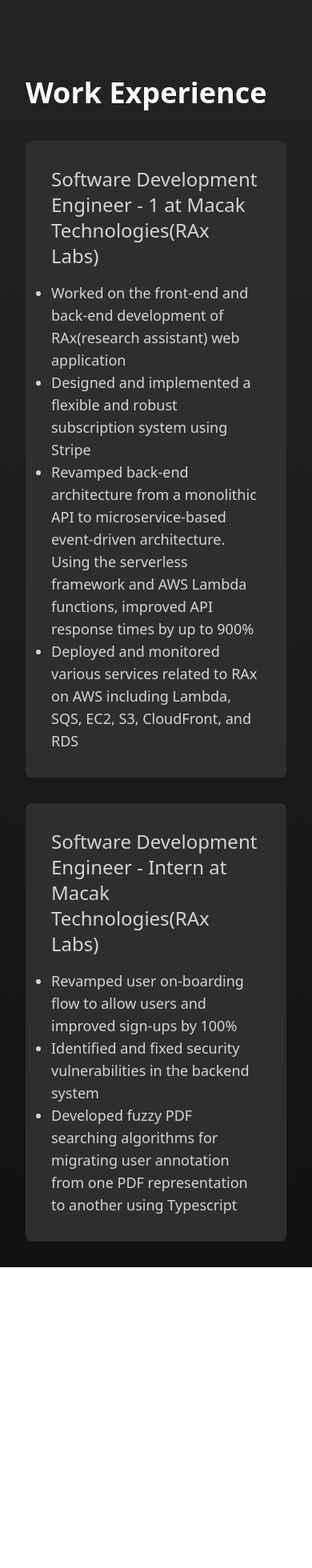
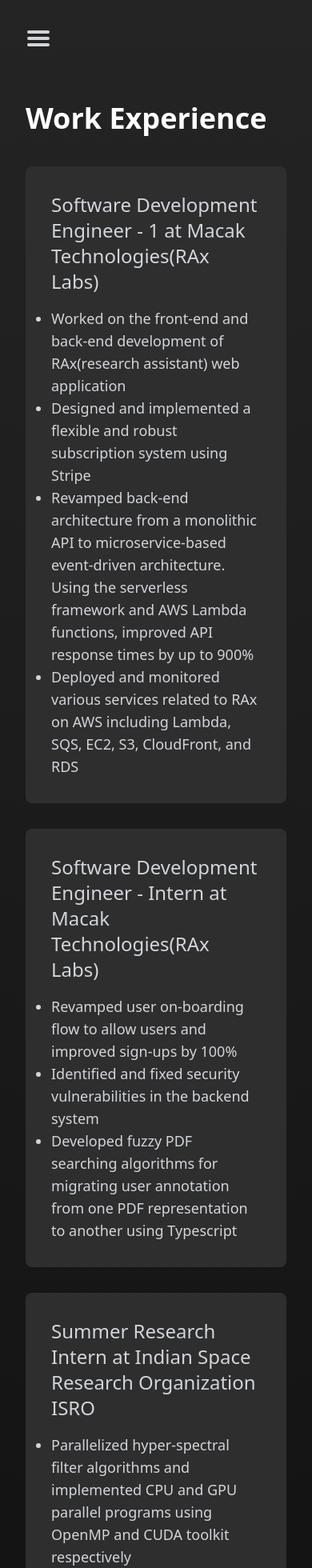
Before and after one commit to hetthakkar/portfolio, a Next.js app: page /work in a window 390 px wide. Shown: the top 1960 px of the page at 80% size. Before the commit the page ends 1584 px from the top, so only its background shows below. Built offline with nearby package versions, Linux system fonts and the light colour scheme.

Commit message:
add: mobile nav bar

```diff
--- a/components/Layout.tsx
+++ b/components/Layout.tsx
@@ -10,7 +10,7 @@
       </Head>
       <div className='page'>
         <NavBar />
-        {children}
+        <span id="current-page">{children}</span>
       </div>
     </div>
   )
--- /dev/null
+++ b/components/MenuIcon.tsx
@@ -0,0 +1,17 @@
+export const MenuIcon: React.FC<{
+  isOpen: boolean
+  onClick: () => void
+  className?: string
+}> = (props) => {
+  return props.isOpen ? (
+    <svg height={32} width={28} xmlns='http://www.w3.org/2000/svg' viewBox='0 0 96 96' {...props}>
+      <path
+        d='M96 14L82 0 48 34 14 0 0 14l34 34L0 82l14 14 34-34 34 34 14-14-34-34z'
+      />
+    </svg>
+  ) : (
+    <svg height={32} width={32} xmlns='http://www.w3.org/2000/svg' {...props}>
+      <path d='M4 10h24a2 2 0 000-4H4a2 2 0 000 4zm24 4H4a2 2 0 000 4h24a2 2 0 000-4zm0 8H4a2 2 0 000 4h24a2 2 0 000-4z' />
+    </svg>
+  )
+}
--- /dev/null
+++ b/components/MobileNavBar.tsx
@@ -0,0 +1,83 @@
+import { useEffect, useState } from 'react'
+import { MenuIcon } from './MenuIcon'
+import Link from 'next/link'
+import { motion } from 'framer-motion'
+export const MobileNavBar: React.FC = () => {
+  const [isOpen, setIsOpen] = useState<boolean>(false)
+
+  const closeMenu = () => {
+    setIsOpen(false)
+  }
+
+  useEffect(() => {
+    if (isOpen) {
+      document.body.style.overflow = 'hidden'
+      const page = document.getElementById('current-page');
+      if(page) {
+        page.classList.add('hidden')
+      }
+    } else {
+      document.body.style.overflow = 'unset'
+      const page = document.getElementById('current-page');
+      if(page) {
+        page.classList.remove('hidden')
+      }
+    }
+  }, [isOpen])
+
+  return (
+    <div className='visible md:hidden'>
+      <MenuIcon
+        className='fill-current text-gray-300 transition transition-all'
+        isOpen={isOpen}
+        onClick={() => setIsOpen(!isOpen)}
+      />
+      {isOpen && (
+        <motion.div
+          initial={{ opacity: 0, y: -20 }}
+          animate={{ opacity: 1, y: 0 }}
+          exit={{ opacity: 0, y: -20 }}
+          className=' absolute flex-col items-center justify-start mt-4 bg-grayBg rounded-2xl p-8'
+          style={{
+            left: 0,
+            top: 80,
+            width: '100%',
+            height: '50vh',
+            zIndex: 1000,
+          }}
+        >
+          <div className="flex flex-col">
+            <Link href='/'>
+              <a onClick={closeMenu} className="mobile-nav-link">Home</a>
+            </Link>
+            <Link href='/projects'>
+              <a onClick={closeMenu} className="mobile-nav-link">Projects</a>
+            </Link>
+            <Link href='/work'>
+              <a onClick={closeMenu} className="mobile-nav-link">Work Experience</a>
+            </Link>
+            <Link href='/education'>
+              <a onClick={closeMenu} className="mobile-nav-link">Education</a>
+            </Link>
+            <Link href='/contact'>
+              <a onClick={closeMenu} className="mobile-nav-link">Contact</a>
+            </Link>
+          </div>
+        </motion.div>
+      )}
+    </div>
+  )
+}
+
+// const MobileMenuItem: React.FC<{ href: string; children: React.ReactNode }> = ({
+//   href,
+//   children,
+// }) => {
+//   return (
+//     <Link href={href}>
+//       <a className='block px-4 py-2 text-gray-700 hover:text-gray-900'>
+//         {children}
+//       </a>
+//     </Link>
+//   )
+// }
--- a/components/Navbar.tsx
+++ b/components/Navbar.tsx
@@ -1,9 +1,8 @@
-import Image from 'next/image'
-import profilePicture from '../public/profile-picture.png'
 import Link from 'next/link'
 import { useRouter } from 'next/dist/client/router'
 import cn from 'classnames'
-
+import Image from 'next/image'
+import { MobileNavBar } from './MobileNavBar'
 export interface NavBarProps {
   firstName: string
   lastName: string
@@ -11,7 +10,8 @@
 
 export const NavBar: React.FC = () => {
   return (
-    <div className='flex items-center justify-end w-full relative max-w-2xl mx-auto text-lg text-gray-300 py-8'>
+    <div className='flex items-center justify-start md:justify-end w-full relative max-w-2xl mx-auto text-lg text-gray-300 py-8'>
+      <MobileNavBar />
       <NavItem href='/' text='Home' />
       <NavItem href='/projects' text='Projects' />
       <NavItem href='/work' text='Work Experience' />
@@ -21,6 +21,7 @@
   )
 }
 
+// Following component inspired from https://github.com/leerob/leerob.io/blob/b80c365d9c9ee6eed314eb6142b5598abc63e1a5/components/Container.tsx
 function NavItem({ href, text }: { href: string; text: string }) {
   const router = useRouter()
   const isActive = router.asPath === href
--- a/pages/contact.tsx
+++ b/pages/contact.tsx
@@ -1,6 +1,7 @@
+import { NextPage } from 'next'
 import { IBaseProps } from '../common/interfaces'
 
-const Contact: React.FC<IBaseProps> = (props: IBaseProps) => {
+const Contact: NextPage<IBaseProps> = (props: IBaseProps) => {
   return (
     <div className='Contact'>
     </div>
--- a/pages/education.tsx
+++ b/pages/education.tsx
@@ -1,6 +1,7 @@
+import { NextPage } from 'next'
 import { IBaseProps } from '../common/interfaces'
 
-const Education: React.FC<IBaseProps> = (props: IBaseProps) => {
+const Education: NextPage<IBaseProps> = (props: IBaseProps) => {
   return (
     <div className='Education'>
   </div>
--- a/pages/index.tsx
+++ b/pages/index.tsx
@@ -24,11 +24,9 @@
 const Home: NextPage<IndexPageProps> = (props) => {
   return (
     <div>
-      {/* <div className='page'> */}
-        {/* <NavBar firstName={props.firstName} lastName={props.lastName} /> */}
         <div className='mt-8 flex flex-col items-center sm:flex-row sm:items-start justify-start w-full max-w-2xl mx-auto'>
           <div className="cursor-pointer">
-            <Link href='/'>
+            <Link href='/' passHref={true}>
               <Image
                 alt='Het Thakkar'
                 height={105}
@@ -63,7 +61,6 @@
             </div>
           </div>
         </TextContainer>
-      {/* </div> */}
     </div>
   )
 }
--- a/pages/projects.tsx
+++ b/pages/projects.tsx
@@ -1,7 +1,7 @@
+import { NextPage } from 'next'
 import { IBaseProps } from '../common/interfaces'
-import { NavBar } from '../components/Navbar'
 
-const Projects: React.FC<IBaseProps> = (props: IBaseProps) => {
+const Projects: NextPage<IBaseProps> = (props: IBaseProps) => {
   return (
     <div className='projects'>
     </div>
--- a/pages/work.tsx
+++ b/pages/work.tsx
@@ -1,8 +1,9 @@
 import { IBaseProps } from '../common/interfaces'
 import { TextContainer } from '../components/TextContainer'
 import { motion } from 'framer-motion'
+import { NextPage } from 'next'
 
-const Work: React.FC<IBaseProps> = (props: IBaseProps) => {
+const Work: NextPage<IBaseProps> = (props: IBaseProps) => {
   return (
     <div className=''>
       <div className='content-box text-white font-bold text-4xl mb-10 mt-8'>
@@ -41,7 +42,7 @@
         </div>
       </TextContainer>
 
-      <TextContainer>
+      <TextContainer className='mb-8'>
         <div className='card-title'>
           <span className='font-medium'>
             Software Development Engineer - Intern
@@ -68,6 +69,27 @@
           </ul>
         </div>
       </TextContainer>
+
+      <TextContainer>
+        <div className='card-title'>
+          <span className='font-medium'>Summer Research Intern</span> at Indian
+          Space Research Organization{' '}
+          <a target='_blank' rel='noreferrer' href='https://www.isro.gov.in/about-isro/space-applications-centre-sac'>
+            ISRO
+          </a>
+        </div>
+        <div className='card-text mt-4'>
+          <ul className='list-disc'>
+            <li>
+            Parallelized hyper-spectral filter algorithms and implemented CPU and GPU parallel programs using OpenMP and CUDA
+toolkit respectively
+            </li>
+            <li>
+Improved program execution times by up to 1000x compared to the original implementation
+            </li>
+            </ul>
+        </div>
+      </TextContainer>
     </div>
   )
 }
--- a/styles/globals.css
+++ b/styles/globals.css
@@ -25,3 +25,7 @@
 .content-box {
   @apply flex justify-start items-start w-full max-w-2xl mx-auto
 }
+
+.mobile-nav-link {
+  @apply text-2xl p-4
+}
```
Also changed, not shown: public/Grey_close_x.svg (added), public/hamburger.svg (added).
